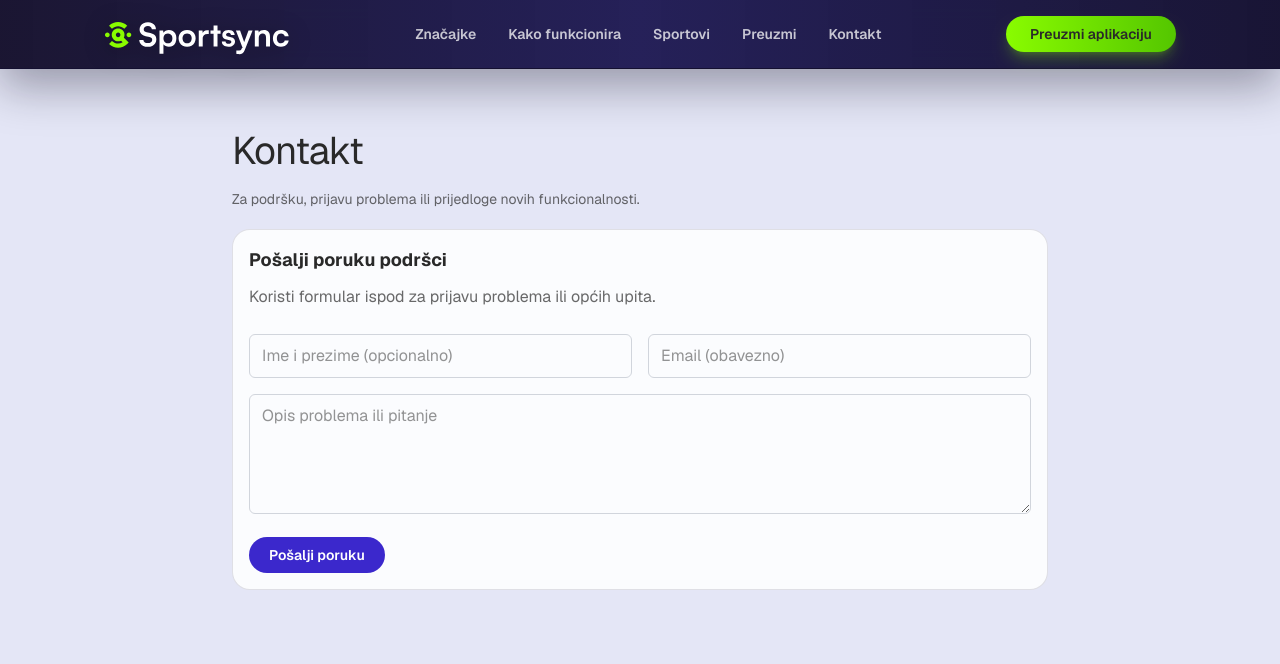
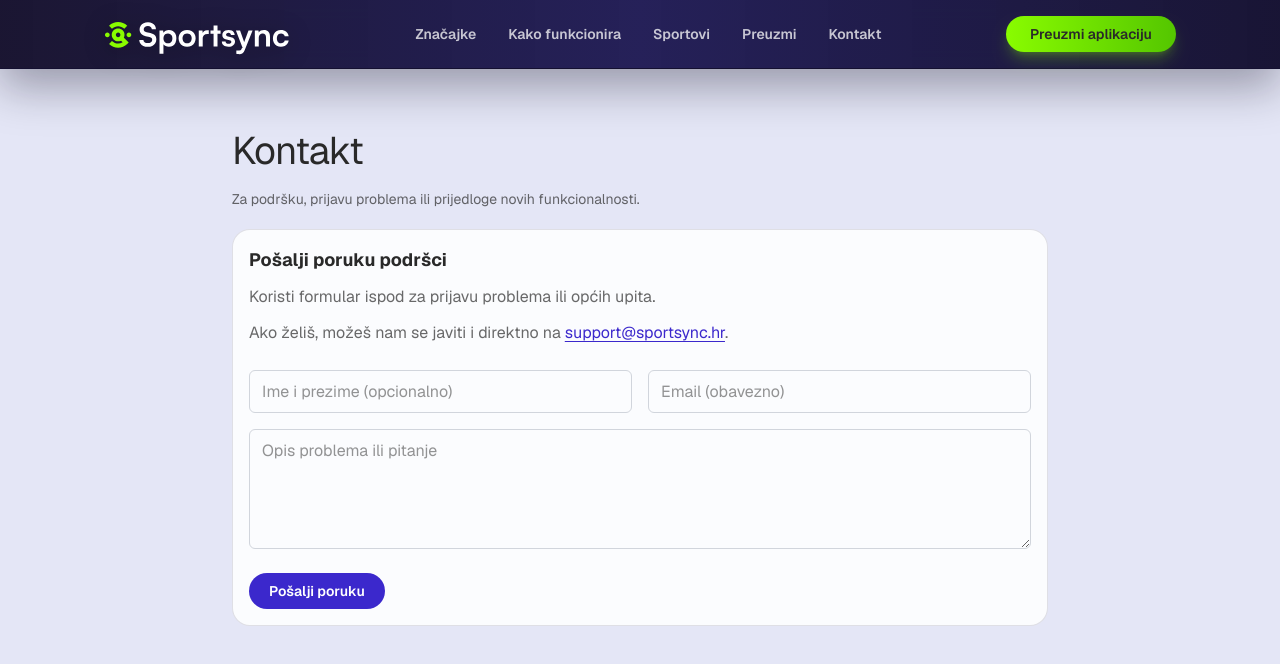
Before and after one commit to KAndrej90/sportsync-web, a Next.js app: page /contact in a window 1280 px wide. Shown: the top 664 px of the page. Built offline with nearby package versions, Linux system fonts and the light colour scheme.

Commit message:
add email contact

```diff
--- a/src/app/(legal)/contact/page.tsx
+++ b/src/app/(legal)/contact/page.tsx
@@ -1,5 +1,4 @@
 import type { Metadata } from "next";
-import Link from "next/link";
 import styles from "../legal.module.css";
 import ContactForm from "./ContactForm";
 
@@ -21,7 +20,13 @@ export default function ContactPage() {
           <h2 className={styles.sectionTitle} style={{ marginTop: 0 }}>
             Pošalji poruku podršci
           </h2>
-          <p className={styles.muted}>Koristi formular ispod za prijavu problema ili općih upita.</p>
+          <p className={styles.muted}>
+            Koristi formular ispod za prijavu problema ili općih upita.
+          </p>
+          <p className={styles.muted}>
+            Ako želiš, možeš nam se javiti i direktno na{" "}
+            <a href="mailto:support@sportsync.hr">support@sportsync.hr</a>.
+          </p>
           <ContactForm />
         </section>
       </div>
--- a/src/app/(legal)/delete-account/page.tsx
+++ b/src/app/(legal)/delete-account/page.tsx
@@ -31,7 +31,8 @@ export default function DeleteAccountPage() {
       <p>
         Ako nemate pristup računu (npr. izgubljen uređaj ili problem s prijavom),
         pošaljite nam zahtjev putem{" "}
-        <Link href="/contact">kontaktnog obrasca</Link>.
+        <Link href="/contact">kontaktnog obrasca</Link> ili emailom na{" "}
+        <a href="mailto:support@sportsync.hr">support@sportsync.hr</a>.
       </p>
       <p>U poruci navedite email adresu računa i (ako je moguće) ime i prezime.</p>
 
--- a/src/app/(legal)/privacy/page.tsx
+++ b/src/app/(legal)/privacy/page.tsx
@@ -38,7 +38,7 @@ export default function PrivacyPage() {
         OIB: 26881262647
         <br />
         E‑mail:{" "}
-        <a href="mailto:ante.kadic@sportsync.hr">ante.kadic@sportsync.hr</a>
+        <a href="mailto:support@sportsync.hr">support@sportsync.hr</a>
         <br />
         Kontaktni obrazac:{" "}
         <Link href="/contact">contact</Link>
@@ -446,7 +446,8 @@ export default function PrivacyPage() {
       <p>
         Za sva pitanja, prigovore ili zahtjeve vezane uz obradu osobnih podataka
         obratite nam se putem{" "}
-        <Link href="/contact">kontaktnog obrasca</Link>.
+        <Link href="/contact">kontaktnog obrasca</Link> ili emailom na{" "}
+        <a href="mailto:support@sportsync.hr">support@sportsync.hr</a>.
       </p>
     </article>
   );
--- a/src/app/(legal)/terms/page.tsx
+++ b/src/app/(legal)/terms/page.tsx
@@ -490,7 +490,8 @@ export default function TermsPage() {
       <p>
         Za sva pitanja, prigovore ili zahtjeve vezane uz ove Uvjete ili
         korištenje Platforme obratite nam se putem{" "}
-        <Link href="/contact">kontaktnog obrasca</Link>.
+        <Link href="/contact">kontaktnog obrasca</Link> ili emailom na{" "}
+        <a href="mailto:support@sportsync.hr">support@sportsync.hr</a>.
       </p>
       <p>
         Nastojimo odgovoriti na svaki upit u roku od <strong>5 radnih dana</strong>.
```
